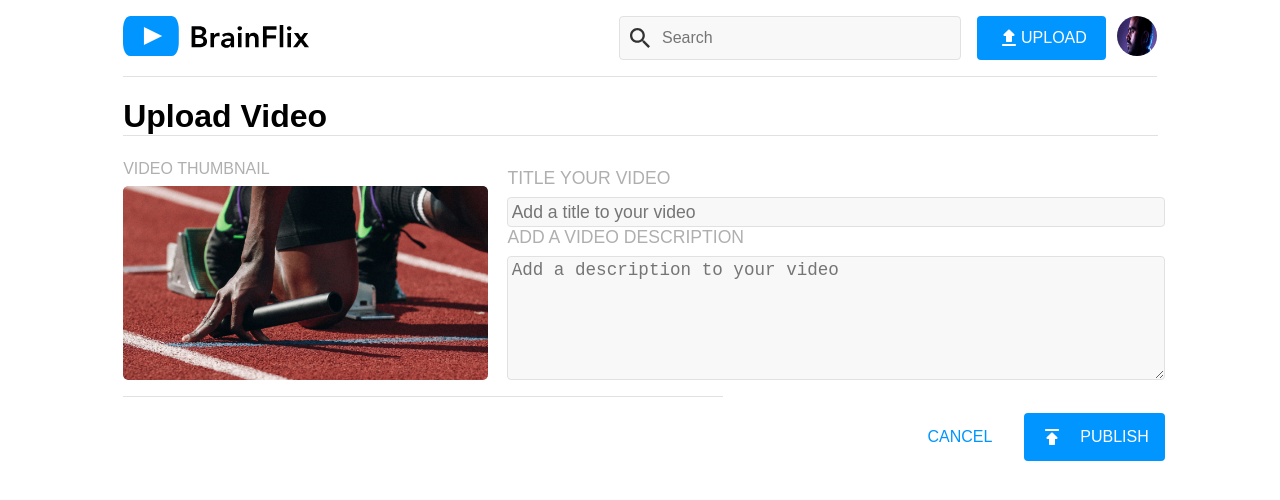
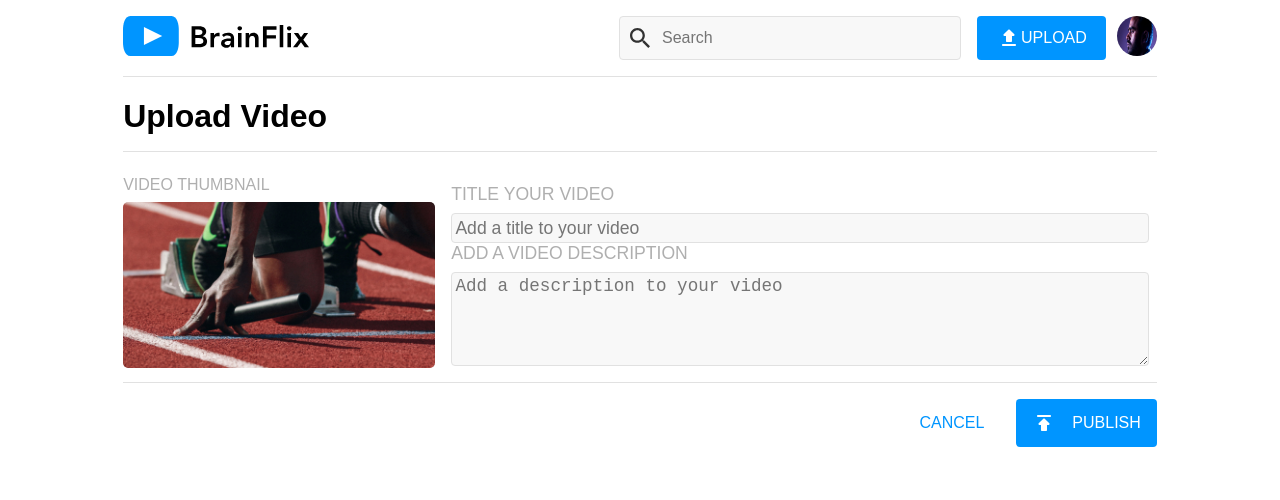
Before and after one commit to RuthBhatti/ruth-bhatti-brainflix, a React (Vite) app: page /upload in a window 1280 px wide. Shown: the top 500 px of the page. Built offline with nearby package versions, Linux system fonts and the light colour scheme.

Commit message:
fixed the layout issue on the upload page

```diff
--- a/src/components/Sidebar/Sidebar.scss
+++ b/src/components/Sidebar/Sidebar.scss
@@ -73,7 +73,7 @@
 
     &__titles {
         font-size: $font-size-section-header;
-        font-weight: 500;
+        font-weight: 600;
         margin: 0;
     }
 
--- a/src/pages/VideoUploadPage/VideoUploadPage.scss
+++ b/src/pages/VideoUploadPage/VideoUploadPage.scss
@@ -10,7 +10,6 @@
     flex-direction: column;
     align-items: center;
     padding: 1rem;
-    max-width: 600px;
     margin: 0 auto;
 
     @include desktop {
@@ -34,6 +33,7 @@
 .video-upload-page__title {
     font-size: 2rem;
     margin-bottom: 1rem;
+    padding-bottom: 1rem;
 
     @include tablet {
         border-bottom: .0625rem solid $mercury;
@@ -42,7 +42,6 @@
     @include desktop {
         text-align: left;
         border-bottom: .0625rem solid $mercury;
-        width: 172.5%;
     }
 }
 
@@ -63,7 +62,7 @@
     }
 
     @include desktop {
-        width: 99%;
+        width: 19.5rem;
         border-radius: 5px;
     }
 }
@@ -85,7 +84,6 @@
 
     @include desktop {
         margin-bottom: 0;
-        width: 99%;
     }
 }
 
@@ -100,7 +98,6 @@
     text-transform: uppercase;
 
     @include desktop {
-        width: 228%;
         font-size: 1.1rem;
     }
 }
@@ -115,7 +112,7 @@
 
     @include desktop {
         font-size: 1.1rem;
-        width: 132%;
+        width: 115%;
     }
 }
 
@@ -124,7 +121,7 @@
     height: 100px;
 
     @include desktop {
-        height: 116px;
+        height: 86px;
         }
 }
 
@@ -191,6 +188,5 @@
         display: flex;
         flex-direction: row-reverse;
         gap: 1rem;
-        margin-left: 65.1rem
     }
 }
```
